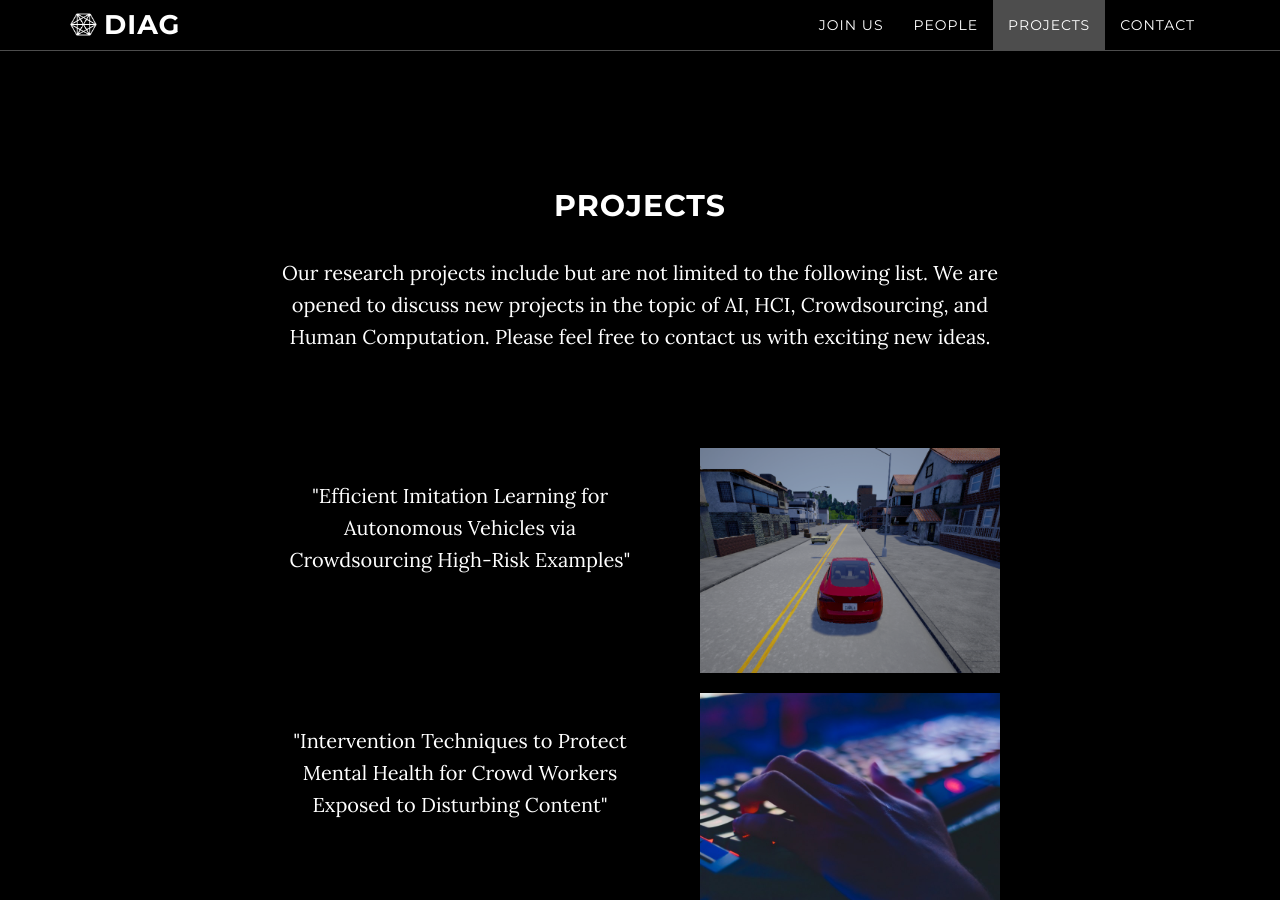
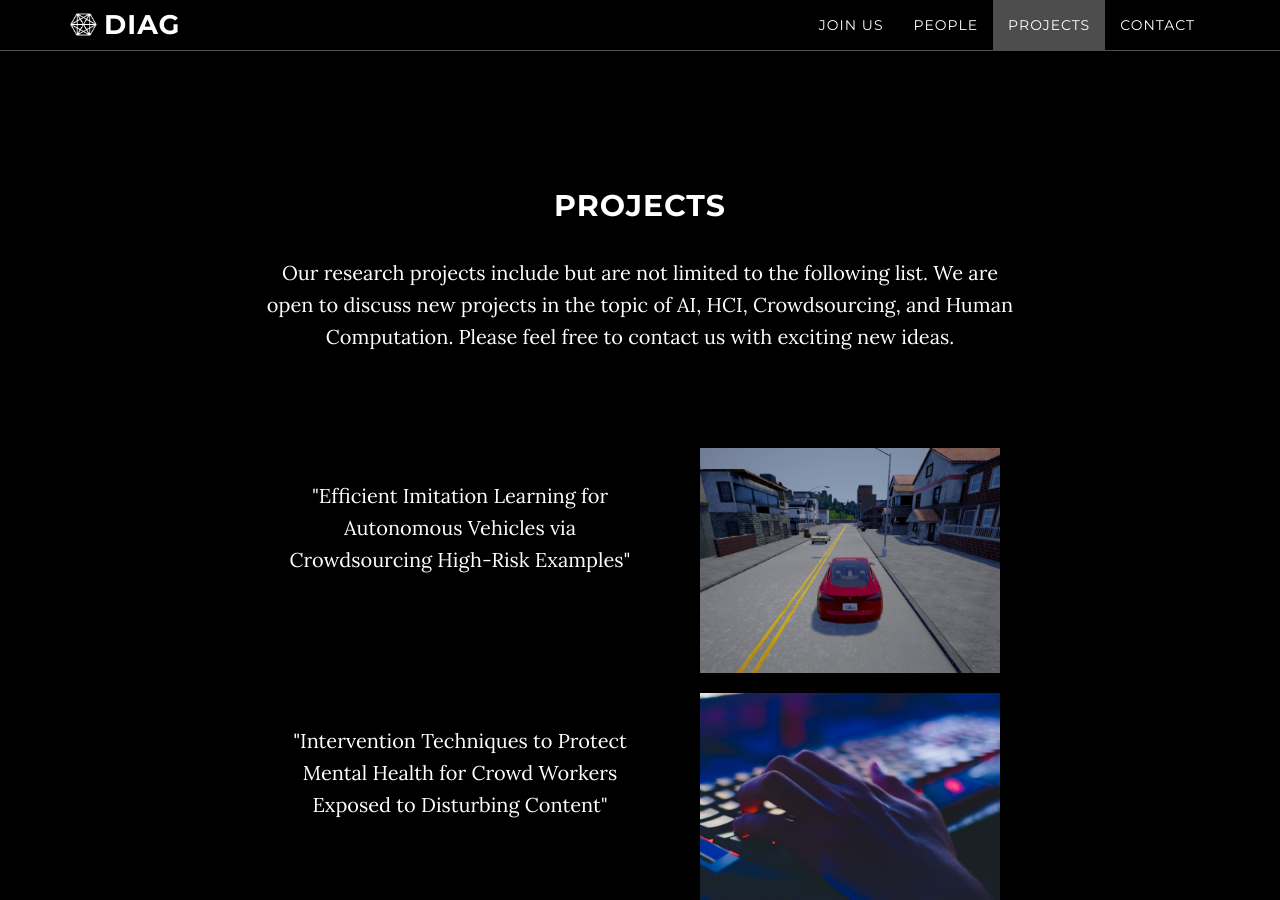
Before and after one commit to raflereak/diag-dgist.github.io, a Jekyll site: the page built from index.html, in a window 1280 px wide and 900 px high, scrolled down 1862 px. Built offline with Jekyll 4.4.1, drawn with Linux system fonts in a browser that asks for light colours; some of the changed text lies outside the part shown.

Commit message:
edited typo

```diff
--- a/_includes/projects.html
+++ b/_includes/projects.html
@@ -5,7 +5,7 @@
                 <h2>Projects</h2>
 
                 <p>Our research projects include but are not limited to the following list.
-                We are opened to discuss new projects in the topic of AI, HCI, Crowdsourcing, and Human Computation.
+                We are open to discuss new projects in the topic of AI, HCI, Crowdsourcing, and Human Computation.
                 Please feel free to contact us with exciting new ideas.</p>
                 <br><br><br>
 
```
Also changed, not shown: other parts of _includes/projects.html (+1 -1 lines).
